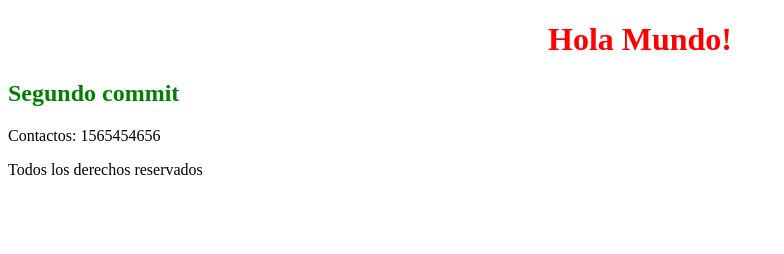
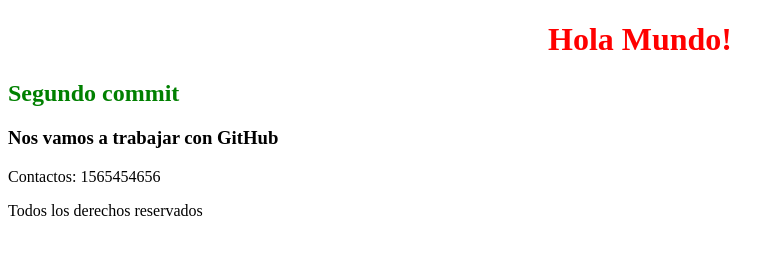
Before and after one commit to stocaimaza/49705--primer-repo, a plain HTML site: page index.html in a window 1280 px wide. Shown: the whole page, without its empty margins (0-784 px from the left). Drawn offline with Linux system fonts and the light colour scheme.

Commit message:
cambios finales

```diff
--- a/index.html
+++ b/index.html
@@ -10,6 +10,9 @@
     <h1>Hola Mundo!</h1>
 
     <h2>Segundo commit</h2>
+
+    <h3>Nos vamos a trabajar con GitHub</h3>
+
     <footer>
         <p>Contactos: 1565454656</p>
         <p>Todos los derechos reservados</p>
```
